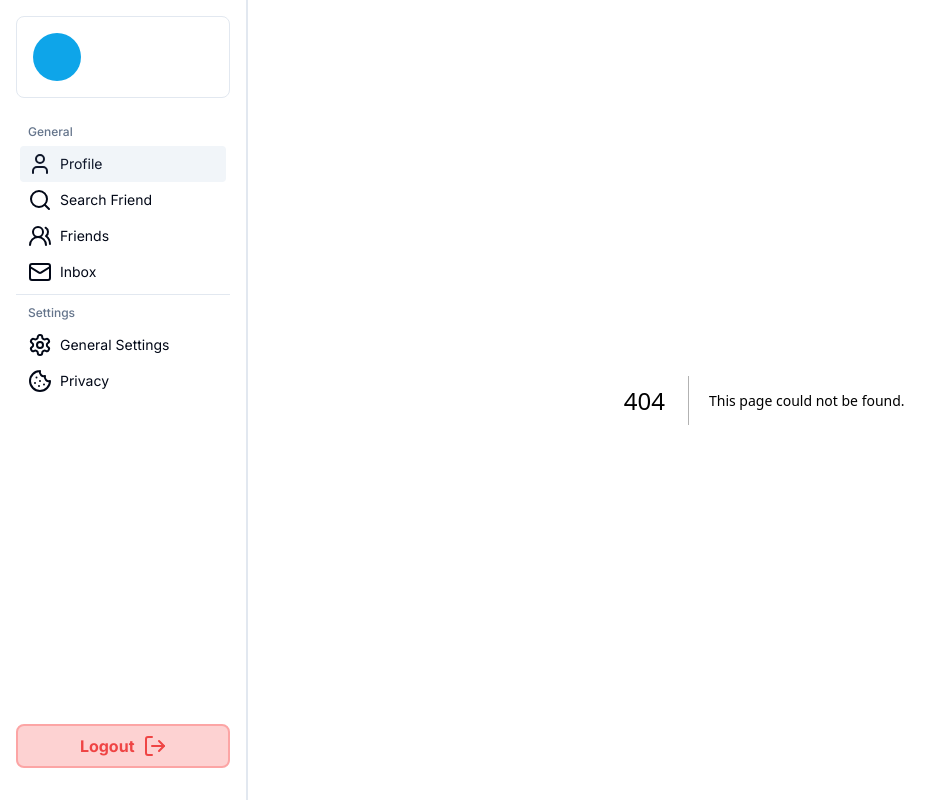
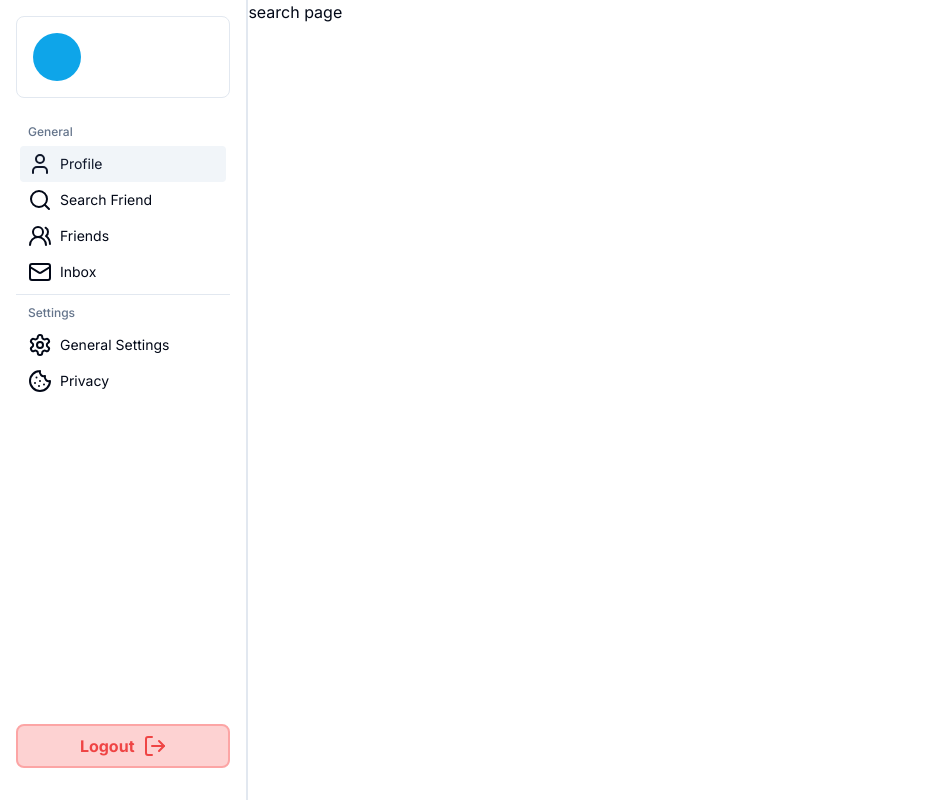
Before and after one commit to iqbalpa/chat-app-frontend, a Next.js app: page /search in a window 1280 px wide. Before the commit this address had no page. Shown: the whole page, without its empty margins (0-951 px from the left). Built offline with nearby package versions, Linux system fonts and the light colour scheme.

Commit message:
feat: init search

```diff
--- /dev/null
+++ b/src/app/search/page.tsx
@@ -0,0 +1,5 @@
+import SearchModule from "@/modules/search/search";
+
+export default function Page() {
+	return <SearchModule />;
+}
--- a/src/components/menu/menu.tsx
+++ b/src/components/menu/menu.tsx
@@ -1,6 +1,7 @@
 import React from "react";
 import { Command, CommandGroup, CommandItem, CommandList, CommandSeparator } from "@/components/ui/command";
 import { User, UsersRound, Search, Mail, Settings, Cookie } from "lucide-react";
+import Link from "next/link";
 
 interface IMenuItem {
 	label: string;
@@ -9,8 +10,8 @@ interface IMenuItem {
 }
 
 const menuItemsGeneral: IMenuItem[] = [
-	{ label: "Profile", path: "/profile", icon: <User /> },
-	{ label: "Search Friend", path: "/search-friend", icon: <Search /> },
+	{ label: "Profile", path: "/", icon: <User /> },
+	{ label: "Search Friend", path: "/search", icon: <Search /> },
 	{ label: "Friends", path: "/friends", icon: <UsersRound /> },
 	{ label: "Inbox", path: "/inbox", icon: <Mail /> },
 ];
@@ -27,19 +28,23 @@ const Menu: React.FC = () => {
 				<CommandList>
 					<CommandGroup heading="General">
 						{menuItemsGeneral.map((menuItem, index) => (
+							<Link href={menuItem.path}>
 								<CommandItem key={index} className="flex gap-2 cursor-pointer">
 									{menuItem.icon}
 									{menuItem.label}
 								</CommandItem>
+							</Link>
 						))}
 					</CommandGroup>
 					<CommandSeparator />
 					<CommandGroup heading="Settings">
 						{menuItemsSettings.map((menuItem, index) => (
+							<Link href={menuItem.path}>
 								<CommandItem key={index} className="flex gap-2 cursor-pointer">
 									{menuItem.icon}
 									{menuItem.label}
 								</CommandItem>
+							</Link>
 						))}
 					</CommandGroup>
 				</CommandList>
--- /dev/null
+++ b/src/modules/search/search.tsx
@@ -0,0 +1,11 @@
+import React from "react";
+
+const SearchModule: React.FC = () => {
+	return (
+		<div>
+			<h1>search page</h1>
+		</div>
+	);
+};
+
+export default SearchModule;
```
Lines whose indentation alone changed are shown as unchanged.
